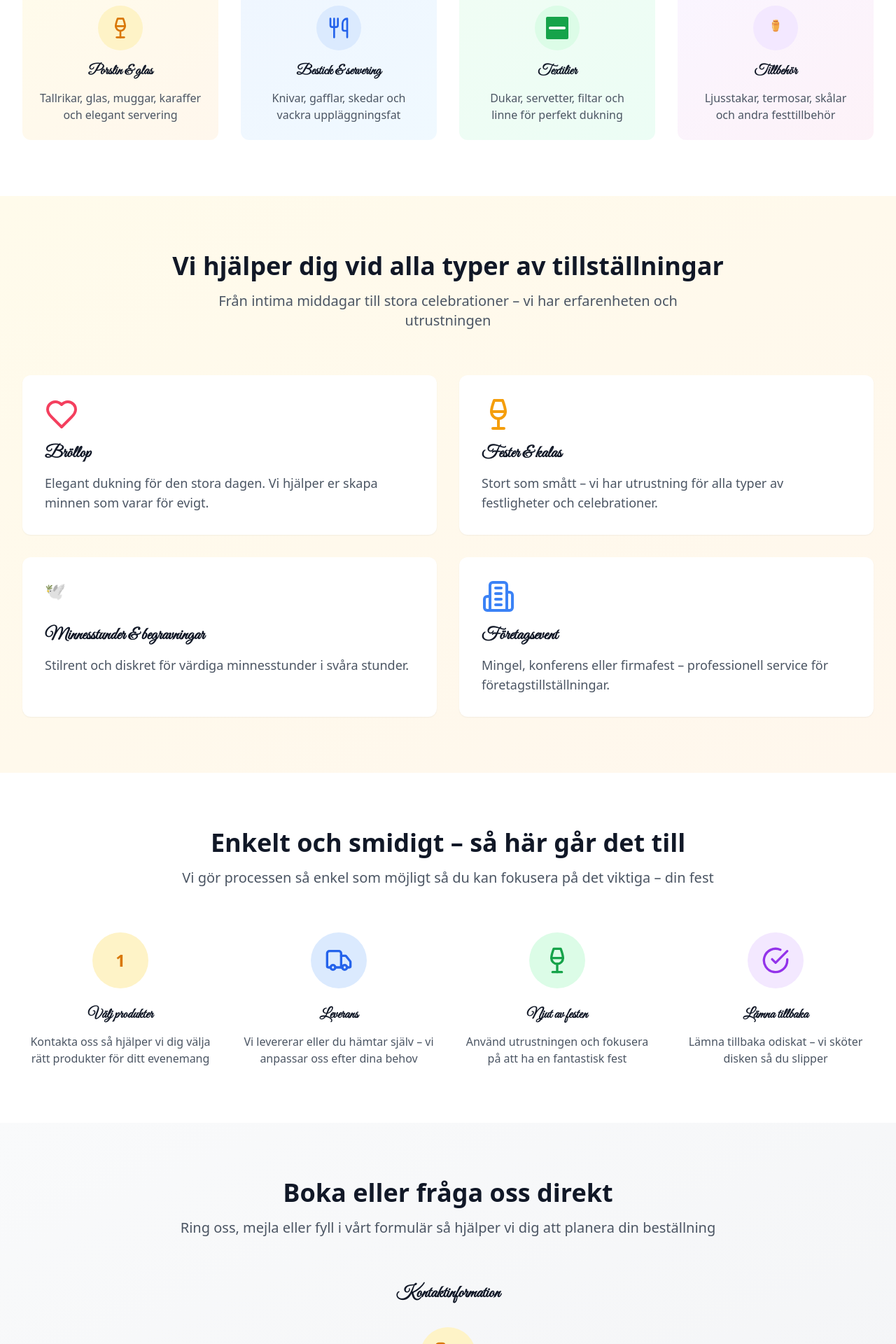
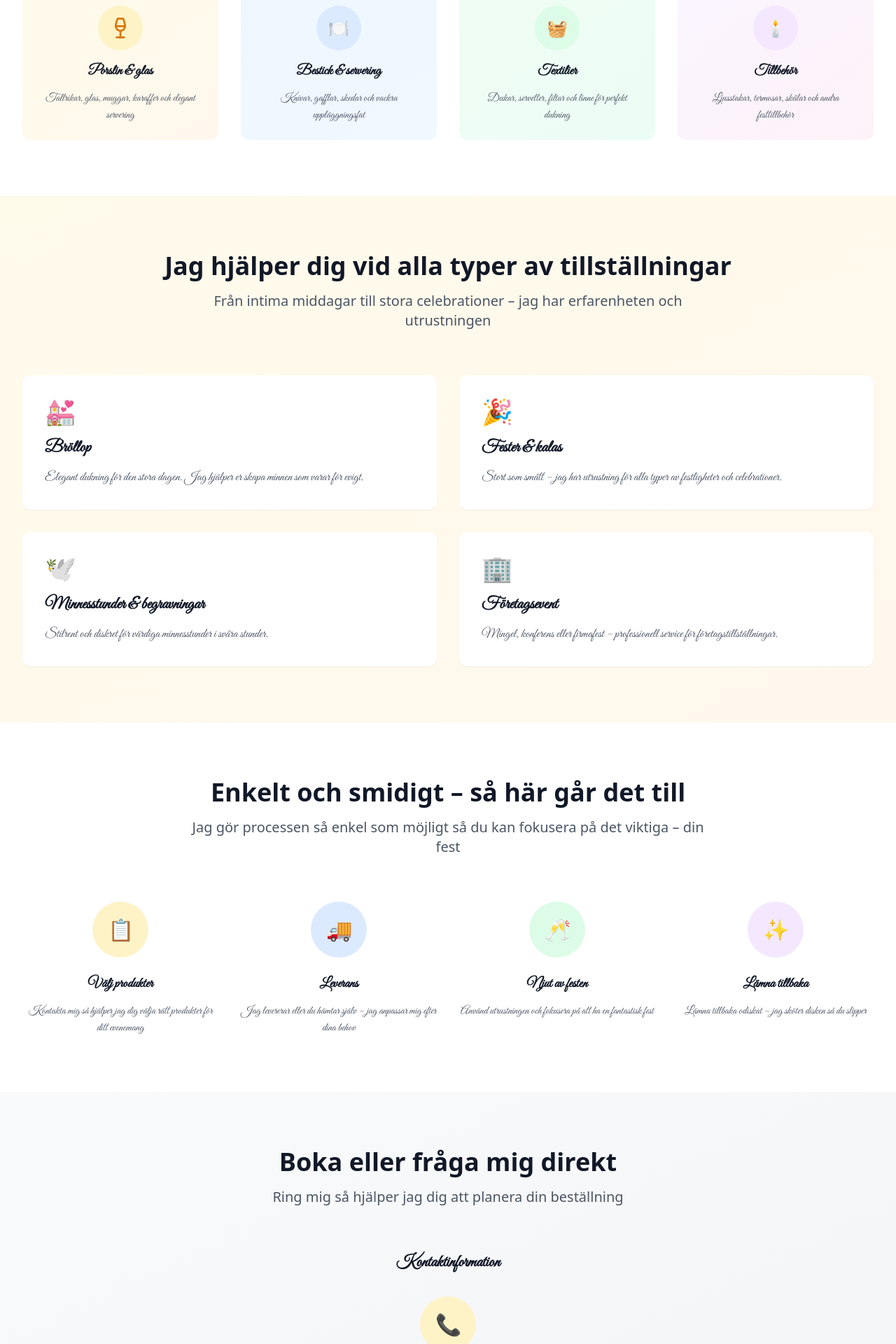
Before and after one commit to sgxman/Nikasguldkant, a React (Vite) app: page / in a window 1280 px wide. Shown: the part 760-2680 px from the top of the page at 70% size. Built offline with nearby package versions, Linux system fonts and the light colour scheme; a web font is replaced by a local one.

Commit message:
Make navigation elegant and personalize text

```diff
--- a/src/App.tsx
+++ b/src/App.tsx
@@ -23,8 +23,7 @@ function App() {
         <div className="max-w-7xl mx-auto px-4 sm:px-6 lg:px-8">
           <div className="flex justify-between items-center h-16">
             <div className="flex items-center">
-              <Wine className="h-8 w-8 text-amber-600 mr-2" />
-              <span className="text-xl font-logo text-gray-900">Nikas guldkant</span>
+              <span className="text-2xl font-logo text-gray-900">Nikas guldkant</span>
             </div>
 
             {/* Desktop Navigation */}
@@ -105,10 +104,9 @@ function App() {
             </button>
             <button
               onClick={() => scrollToSection('kontakt')}
-              className="border-2 border-white text-white px-8 py-4 rounded-lg font-semibold text-lg hover:bg-white hover:text-gray-900 transition-all duration-200 flex items-center justify-center shadow-xl backdrop-blur-sm"
+              className="border-2 border-white text-white px-8 py-4 rounded-lg font-semibold text-lg hover:bg-white hover:text-gray-900 transition-all duration-200 flex items-center justify-center shadow-xl backdrop-blur-sm font-elegant"
             >
-              <Phone className="mr-2 h-5 w-5" />
-              Kontakta oss
+              Kontakta mig
             </button>
           </div>
         </div>
@@ -132,33 +130,31 @@ function App() {
                 <Wine className="h-8 w-8 text-amber-600" />
               </div>
               <h3 className="text-xl font-semibold text-gray-900 mb-3 font-elegant">Porslin & glas</h3>
-              <p className="text-gray-600">Tallrikar, glas, muggar, karaffer och elegant servering</p>
+              <p className="text-gray-600 font-elegant">Tallrikar, glas, muggar, karaffer och elegant servering</p>
             </div>
 
             <div className="bg-gradient-to-br from-blue-50 to-sky-50 rounded-xl p-6 text-center hover:shadow-lg transition-shadow duration-300">
               <div className="w-16 h-16 bg-blue-100 rounded-full flex items-center justify-center mx-auto mb-4">
-                <Utensils className="h-8 w-8 text-blue-600" />
+                <span className="text-2xl">🍽️</span>
               </div>
               <h3 className="text-xl font-semibold text-gray-900 mb-3 font-elegant">Bestick & servering</h3>
-              <p className="text-gray-600">Knivar, gafflar, skedar och vackra uppläggningsfat</p>
+              <p className="text-gray-600 font-elegant">Knivar, gafflar, skedar och vackra uppläggningsfat</p>
             </div>
 
             <div className="bg-gradient-to-br from-green-50 to-emerald-50 rounded-xl p-6 text-center hover:shadow-lg transition-shadow duration-300">
               <div className="w-16 h-16 bg-green-100 rounded-full flex items-center justify-center mx-auto mb-4">
-                <div className="w-8 h-8 bg-green-600 rounded-sm flex items-center justify-center">
-                  <div className="w-6 h-1 bg-white rounded"></div>
-                </div>
+                <span className="text-2xl">🧺</span>
               </div>
               <h3 className="text-xl font-semibold text-gray-900 mb-3 font-elegant">Textilier</h3>
-              <p className="text-gray-600">Dukar, servetter, filtar och linne för perfekt dukning</p>
+              <p className="text-gray-600 font-elegant">Dukar, servetter, filtar och linne för perfekt dukning</p>
             </div>
 
             <div className="bg-gradient-to-br from-purple-50 to-pink-50 rounded-xl p-6 text-center hover:shadow-lg transition-shadow duration-300">
               <div className="w-16 h-16 bg-purple-100 rounded-full flex items-center justify-center mx-auto mb-4">
-                <div className="w-8 h-8 text-purple-600">⚱️</div>
+                <span className="text-2xl">🕯️</span>
               </div>
               <h3 className="text-xl font-semibold text-gray-900 mb-3 font-elegant">Tillbehör</h3>
-              <p className="text-gray-600">Ljusstakar, termosar, skålar och andra festtillbehör</p>
+              <p className="text-gray-600 font-elegant">Ljusstakar, termosar, skålar och andra festtillbehör</p>
             </div>
           </div>
         </div>
@@ -169,36 +165,36 @@ function App() {
         <div className="max-w-7xl mx-auto px-4 sm:px-6 lg:px-8">
           <div className="text-center mb-16">
             <h2 className="text-3xl md:text-4xl font-bold text-gray-900 mb-4">
-              Vi hjälper dig vid alla typer av tillställningar
+              Jag hjälper dig vid alla typer av tillställningar
             </h2>
             <p className="text-xl text-gray-600 max-w-3xl mx-auto">
-              Från intima middagar till stora celebrationer – vi har erfarenheten och utrustningen
+              Från intima middagar till stora celebrationer – jag har erfarenheten och utrustningen
             </p>
           </div>
 
           <div className="grid md:grid-cols-2 gap-8">
             <div className="bg-white rounded-xl p-8 shadow-sm hover:shadow-md transition-shadow duration-300">
-              <Heart className="h-12 w-12 text-rose-500 mb-4" />
+              <span className="text-4xl mb-4 block">💒</span>
               <h3 className="text-2xl font-semibold text-gray-900 mb-3 font-elegant">Bröllop</h3>
-              <p className="text-gray-600 text-lg">Elegant dukning för den stora dagen. Vi hjälper er skapa minnen som varar för evigt.</p>
+              <p className="text-gray-600 text-lg font-elegant">Elegant dukning för den stora dagen. Jag hjälper er skapa minnen som varar för evigt.</p>
             </div>
 
             <div className="bg-white rounded-xl p-8 shadow-sm hover:shadow-md transition-shadow duration-300">
-              <Wine className="h-12 w-12 text-amber-500 mb-4" />
+              <span className="text-4xl mb-4 block">🎉</span>
               <h3 className="text-2xl font-semibold text-gray-900 mb-3 font-elegant">Fester & kalas</h3>
-              <p className="text-gray-600 text-lg">Stort som smått – vi har utrustning för alla typer av festligheter och celebrationer.</p>
+              <p className="text-gray-600 text-lg font-elegant">Stort som smått – jag har utrustning för alla typer av festligheter och celebrationer.</p>
             </div>
 
             <div className="bg-white rounded-xl p-8 shadow-sm hover:shadow-md transition-shadow duration-300">
-              <div className="h-12 w-12 text-gray-500 mb-4 text-2xl">🕊️</div>
+              <span className="text-4xl mb-4 block">🕊️</span>
               <h3 className="text-2xl font-semibold text-gray-900 mb-3 font-elegant">Minnesstunder & begravningar</h3>
-              <p className="text-gray-600 text-lg">Stilrent och diskret för värdiga minnesstunder i svåra stunder.</p>
+              <p className="text-gray-600 text-lg font-elegant">Stilrent och diskret för värdiga minnesstunder i svåra stunder.</p>
             </div>
 
             <div className="bg-white rounded-xl p-8 shadow-sm hover:shadow-md transition-shadow duration-300">
-              <Building2 className="h-12 w-12 text-blue-500 mb-4" />
+              <span className="text-4xl mb-4 block">🏢</span>
               <h3 className="text-2xl font-semibold text-gray-900 mb-3 font-elegant">Företagsevent</h3>
-              <p className="text-gray-600 text-lg">Mingel, konferens eller firmafest – professionell service för företagstillställningar.</p>
+              <p className="text-gray-600 text-lg font-elegant">Mingel, konferens eller firmafest – professionell service för företagstillställningar.</p>
             </div>
           </div>
         </div>
@@ -212,41 +208,41 @@ function App() {
               Enkelt och smidigt – så här går det till
             </h2>
             <p className="text-xl text-gray-600 max-w-3xl mx-auto">
-              Vi gör processen så enkel som möjligt så du kan fokusera på det viktiga – din fest
+              Jag gör processen så enkel som möjligt så du kan fokusera på det viktiga – din fest
             </p>
           </div>
 
           <div className="grid md:grid-cols-4 gap-8">
             <div className="text-center">
               <div className="w-20 h-20 bg-amber-100 rounded-full flex items-center justify-center mx-auto mb-6">
-                <span className="text-2xl font-bold text-amber-600">1</span>
+                <span className="text-3xl">📋</span>
               </div>
               <h3 className="text-xl font-semibold text-gray-900 mb-3 font-elegant">Välj produkter</h3>
-              <p className="text-gray-600">Kontakta oss så hjälper vi dig välja rätt produkter för ditt evenemang</p>
+              <p className="text-gray-600 font-elegant">Kontakta mig så hjälper jag dig välja rätt produkter för ditt evenemang</p>
             </div>
 
             <div className="text-center">
               <div className="w-20 h-20 bg-blue-100 rounded-full flex items-center justify-center mx-auto mb-6">
-                <Truck className="h-10 w-10 text-blue-600" />
+                <span className="text-3xl">🚚</span>
               </div>
               <h3 className="text-xl font-semibold text-gray-900 mb-3 font-elegant">Leverans</h3>
-              <p className="text-gray-600">Vi levererar eller du hämtar själv – vi anpassar oss efter dina behov</p>
+              <p className="text-gray-600 font-elegant">Jag levererar eller du hämtar själv – jag anpassar mig efter dina behov</p>
             </div>
 
             <div className="text-center">
               <div className="w-20 h-20 bg-green-100 rounded-full flex items-center justify-center mx-auto mb-6">
-                <Wine className="h-10 w-10 text-green-600" />
+                <span className="text-3xl">🥂</span>
               </div>
               <h3 className="text-xl font-semibold text-gray-900 mb-3 font-elegant">Njut av festen</h3>
-              <p className="text-gray-600">Använd utrustningen och fokusera på att ha en fantastisk fest</p>
+              <p className="text-gray-600 font-elegant">Använd utrustningen och fokusera på att ha en fantastisk fest</p>
             </div>
 
             <div className="text-center">
               <div className="w-20 h-20 bg-purple-100 rounded-full flex items-center justify-center mx-auto mb-6">
-                <CheckCircle className="h-10 w-10 text-purple-600" />
+                <span className="text-3xl">✨</span>
               </div>
              <h3 className="text-xl font-semibold text-gray-900 mb-3 font-elegant">Lämna tillbaka</h3>
-              <p className="text-gray-600">Lämna tillbaka odiskat – vi sköter disken så du slipper</p>
+              <p className="text-gray-600 font-elegant">Lämna tillbaka odiskat – jag sköter disken så du slipper</p>
             </div>
           </div>
         </div>
@@ -257,10 +253,10 @@ function App() {
         <div className="max-w-7xl mx-auto px-4 sm:px-6 lg:px-8">
           <div className="text-center mb-16">
             <h2 className="text-3xl md:text-4xl font-bold text-gray-900 mb-4">
-              Boka eller fråga oss direkt
+              Boka eller fråga mig direkt
             </h2>
             <p className="text-xl text-gray-600 max-w-3xl mx-auto">
-              Ring oss, mejla eller fyll i vårt formulär så hjälper vi dig att planera din beställning
+              Ring mig så hjälper jag dig att planera din beställning
             </p>
           </div>
 
@@ -270,9 +266,9 @@ function App() {
                 <h3 className="text-2xl font-semibold text-gray-900 mb-8 font-elegant text-center">Kontaktinformation</h3>
                 <div className="text-center">
                   <div className="w-20 h-20 bg-amber-100 rounded-full flex items-center justify-center mx-auto mb-6">
-                    <Phone className="h-10 w-10 text-amber-600" />
+                    <span className="text-3xl">📞</span>
                   </div>
-                  <h4 className="text-2xl font-semibold text-gray-900 mb-4 font-elegant">Ring oss</h4>
+                  <h4 className="text-2xl font-semibold text-gray-900 mb-4 font-elegant">Ring mig</h4>
                   <p className="text-3xl font-bold text-amber-600 mb-3">0XX-XXX XX XX</p>
                   <p className="text-lg text-gray-600">Vardagar 9-17</p>
                 </div>
@@ -287,7 +283,6 @@ function App() {
         <div className="max-w-7xl mx-auto px-4 sm:px-6 lg:px-8">
           <div className="text-center">
             <div className="flex items-center justify-center mb-4">
-              <Wine className="h-8 w-8 text-amber-500 mr-2" />
               <span className="text-2xl font-logo">Nikas guldkant</span>
             </div>
             <p className="text-gray-400 mb-6">
```
